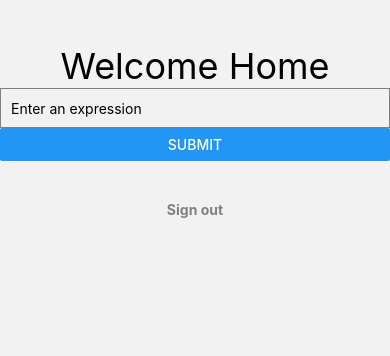
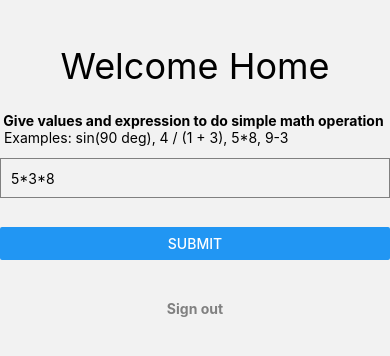
Before and after one commit to Sowmya0897/native-intro, a React Native app: screen /Home in a window 390 px wide. Shown: the top 356 px of the page. Built offline with nearby package versions, Linux system fonts and the light colour scheme.

Commit message:
Change HomeScreen Description

```diff
--- a/src/screens/HomeScreen/index.js
+++ b/src/screens/HomeScreen/index.js
@@ -27,17 +27,23 @@ const index = () => {
     <View>
       <Text style={{ fontSize: 36, alignSelf: 'center' }}> </Text>
       <Text style={{ fontSize: 36, alignSelf: 'center' }}> Welcome Home </Text>
+      <Text style={{ fontSize: 20, alignSelf: 'center' }}> </Text>
+      <Text style={{fontWeight: 'bold'}}> Give values and expression to do simple math operation </Text>
+      <Text> Examples: sin(90 deg), 4 / (1 + 3), 5*8, 9-3</Text>
+      <Text style={{ fontSize: 10, alignSelf: 'center' }}> </Text>
       <TextInput
         style={{
           height: 40,
           borderColor: 'gray',
           borderWidth: 1,
+          padding:5,
           paddingHorizontal: 10,
         }}
-        placeholder="Enter an expression"
+        placeholder="5*3*8"
         value={inputValue}
         onChangeText={(text) => setInputValue(text)}
       />
+      <Text style={{ fontSize: 24, alignSelf: 'center' }}> </Text>
       <Button title="Submit" onPress={handlePress} />
       <Text style={{ fontSize: 24, textAlign: 'center', marginTop: 20 }}>
         {result}
```
